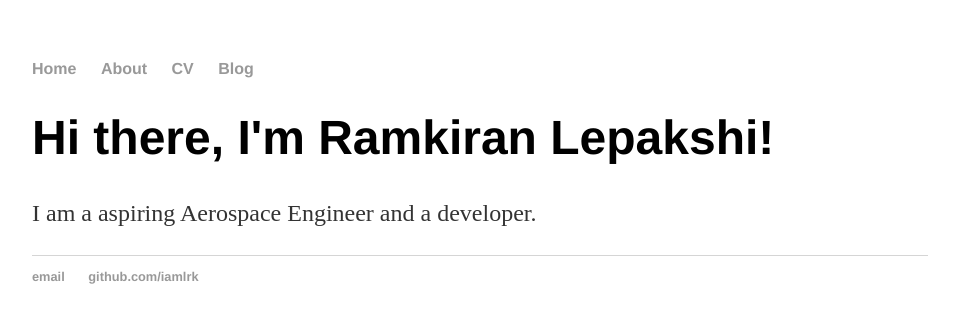
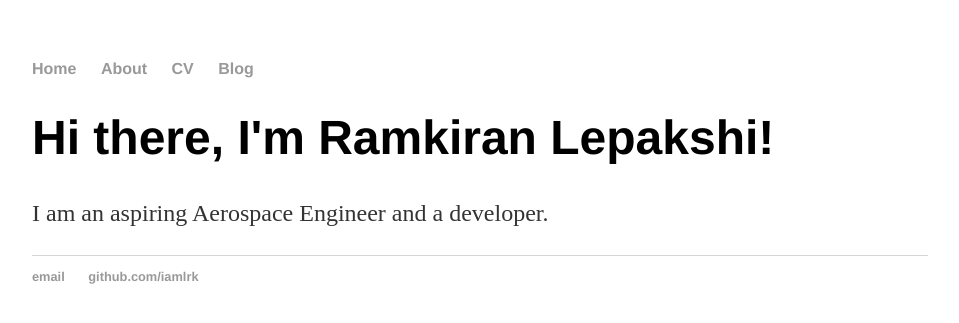
Before and after one commit to iamlrk/iamlrk.github.io, a Jekyll site: the page built from index.html, in a window 1280 px wide. Shown: the top 323 px of the page, without its empty margins (160-1119 px from the left). Built offline with Jekyll 4.4.1, drawn with Linux system fonts in a browser that asks for light colours.

```diff
--- a/index.html
+++ b/index.html
@@ -4,5 +4,5 @@ title: Ramkiran Lepakshi
 ---
 <div class="blurb">
 	<h1>Hi there, I'm Ramkiran Lepakshi!</h1>
-	<p>I am a aspiring Aerospace Engineer and a developer.</p>
+	<p>I am an aspiring Aerospace Engineer and a developer.</p>
 </div><!-- /.blurb -->
```
Also changed, not shown: about/index.html (added, +8 -0 lines), cv/index.html (added, +8 -0 lines).
